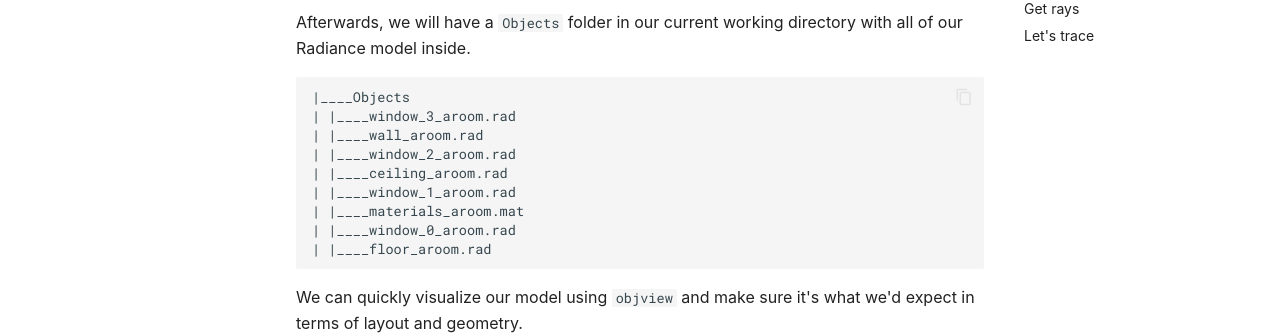
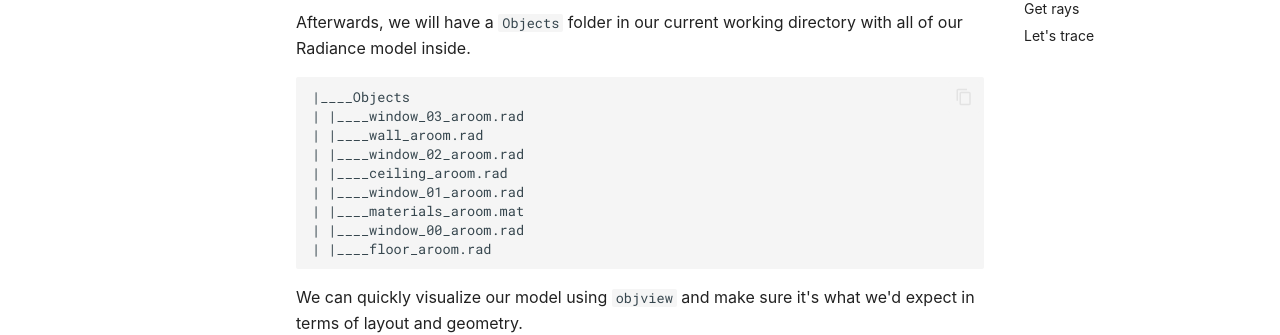
Before and after one commit to LBNL-ETA/frads, an MkDocs documentation site: the page built from docs/how-to/guide_rad1.md, in a window 1280 px wide and 1400 px high, scrolled down 663 px. Shown: the part 153-488 px from the top of the window. Built offline with MkDocs 1.6.1 and Material for MkDocs 9.7.7, drawn with Linux system fonts in a browser that asks for light colours; some web fonts are replaced; comment, search, counter and statistics services are not loaded; some of the changed text lies outside the part shown.

Commit message:
update doc

````diff
--- a/docs/how-to/guide_rad1.md
+++ b/docs/how-to/guide_rad1.md
@@ -33,13 +33,13 @@ directory with all of our Radiance model inside.
 
 ```
 |____Objects
-| |____window_3_aroom.rad
+| |____window_03_aroom.rad
 | |____wall_aroom.rad
-| |____window_2_aroom.rad
+| |____window_02_aroom.rad
 | |____ceiling_aroom.rad
-| |____window_1_aroom.rad
+| |____window_01_aroom.rad
 | |____materials_aroom.mat
-| |____window_0_aroom.rad
+| |____window_00_aroom.rad
 | |____floor_aroom.rad
 ```
 We can quickly visualize our model using `objview` and
@@ -73,10 +73,10 @@ fpaths = ["Objects/materials_aroom.mat",
           "Objects/ceiling_aroom.rad",
           "Objects/wall_aroom.rad",
           "Objects/floor_aroom.rad",
-          "Objects/window_0_aroom.rad",
-          "Objects/window_1_aroom.rad",
-          "Objects/window_2_aroom.rad",
-          "Objects/window_3_aroom.rad",
+          "Objects/window_00_aroom.rad",
+          "Objects/window_01_aroom.rad",
+          "Objects/window_02_aroom.rad",
+          "Objects/window_03_aroom.rad",
 ]
 ```
 
````
Also changed, not shown: other parts of docs/how-to/guide_rad1.md (+2 -2 lines).
